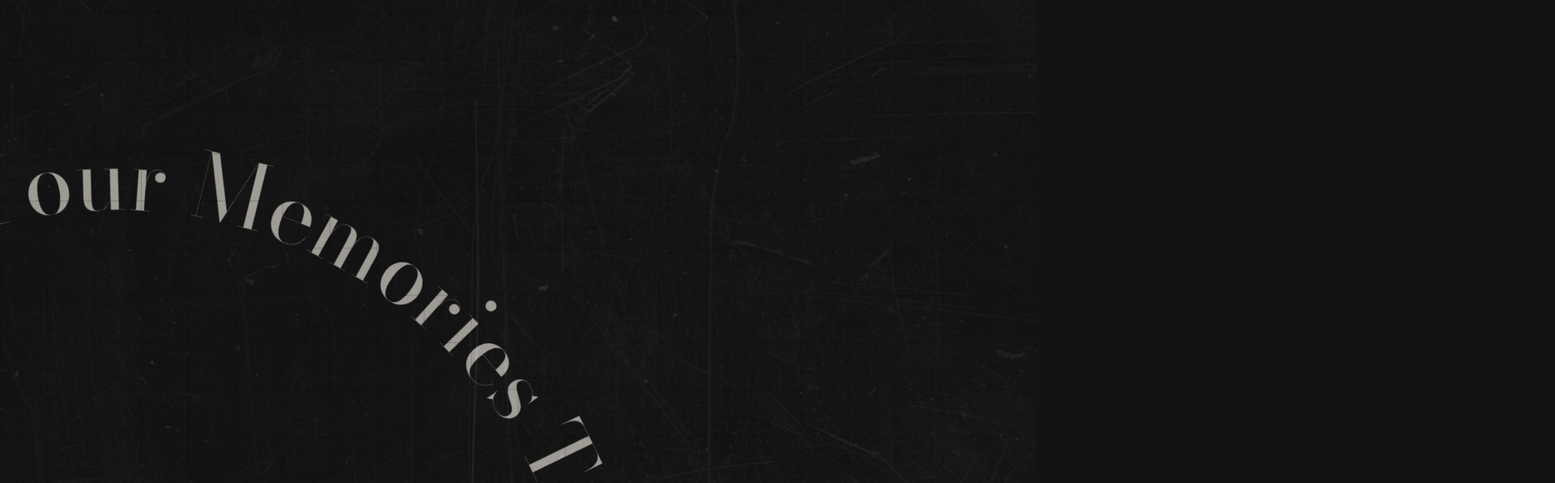
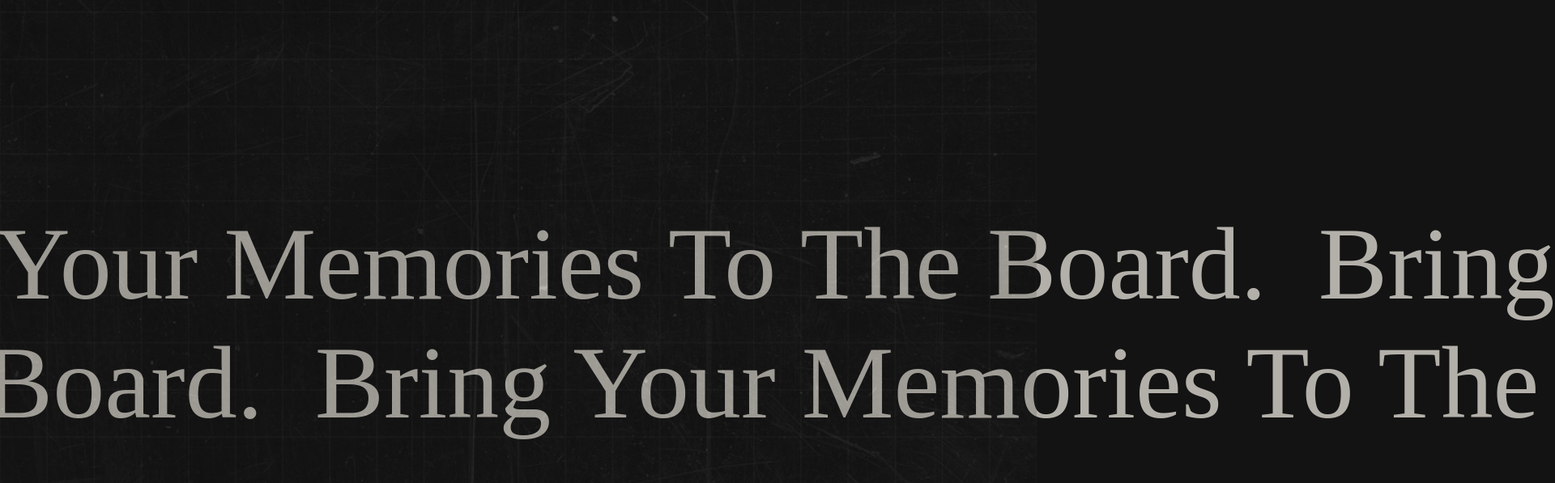
Before and after one commit to fnandesrafael/memoryboard, a React (Vite) app: page / in a window 1280 px wide. Shown: the top 597 px of the page at 81% size, 1920 px wide, since content can reach past the window. Built offline with nearby package versions, Linux system fonts and the light colour scheme.

Commit message:
refact: Marquee component

```diff
--- a/src/App.tsx
+++ b/src/App.tsx
@@ -1,6 +1,5 @@
 import React, { useState } from 'react';
 import { AnimatePresence } from 'framer-motion';
-import marquee from '@assets/svgs/marquee.svg';
 import usePolaroidStore from '@store/polaroidStore';
 import useLocalStorage from '@hooks/useLocalStorage';
 import useContextMenu from '@hooks/useContextMenu';
@@ -9,6 +8,7 @@ import Modal from '@components/Modal';
 import Dropzone from '@components/Dropzone';
 import Polaroid from '@components/Polaroid';
 import ContextMenu from '@components/ContextMenu';
+import Marquee from '@components/Marquee';
 
 import * as S from './global.styles';
 
@@ -53,21 +53,7 @@ function App() {
         </AnimatePresence>
       </S.Board>
 
-      <AnimatePresence>
-        {polaroids.length === 0 && (
-          <S.Marquee
-            src={marquee}
-            initial={{ opacity: 0 }}
-            animate={{ opacity: 1 }}
-            whileInView={{
-              rotate: -360,
-              transition: { duration: 60, repeate: Infinity, ease: 'linear' },
-            }}
-            exit={{ opacity: 0 }}
-            transition={{ duration: 2 }}
-          />
-        )}
-      </AnimatePresence>
+      <AnimatePresence>{polaroids.length === 0 && <Marquee />}</AnimatePresence>
     </S.AppWrapper>
   );
 }
--- /dev/null
+++ b/src/components/Marquee/Marquee.tsx
@@ -0,0 +1,38 @@
+import React from 'react';
+
+import * as S from './styles';
+
+const motionValues = {
+  initial: { opacity: 0 },
+  animate: {
+    opacity: 1,
+  },
+  exit: {
+    opacity: 0,
+  },
+  transition: { delay: 0.8, duration: 3, ease: 'easeInOut' },
+};
+
+export default function Marquee() {
+  return (
+    <S.Wrapper>
+      <S.Row>
+        <S.Slider {...motionValues}>
+          <S.Text>Bring Your Memories To The Board.</S.Text>
+        </S.Slider>
+        <S.Slider {...motionValues}>
+          <S.Text>Bring Your Memories To The Board.</S.Text>
+        </S.Slider>
+      </S.Row>
+
+      <S.Row>
+        <S.Slider $mirrorSlide {...motionValues}>
+          <S.Text>Bring Your Memories To The Board.</S.Text>
+        </S.Slider>
+        <S.Slider $mirrorSlide {...motionValues}>
+          <S.Text>Bring Your Memories To The Board.</S.Text>
+        </S.Slider>
+      </S.Row>
+    </S.Wrapper>
+  );
+}
--- /dev/null
+++ b/src/components/Marquee/index.ts
@@ -0,0 +1,3 @@
+import Marquee from './Marquee';
+
+export default Marquee;
--- /dev/null
+++ b/src/components/Marquee/styles.ts
@@ -0,0 +1,53 @@
+import styled from 'styled-components';
+import { motion } from 'framer-motion';
+
+type SliderProps = {
+  $mirrorSlide?: boolean;
+};
+
+export const Slider = styled(motion.div)<SliderProps>`
+  animation: ${({ $mirrorSlide }) =>
+    $mirrorSlide
+      ? '30s slideToRight infinite linear'
+      : '30s slideToLeft infinite linear'};
+
+  @keyframes slideToLeft {
+    from {
+      transform: translateX(0);
+    }
+    to {
+      transform: translateX(-100%);
+    }
+  }
+
+  @keyframes slideToRight {
+    from {
+      transform: translateX(-100%);
+    }
+    to {
+      transform: translateX(0);
+    }
+  }
+`;
+
+export const Row = styled.div`
+  display: flex;
+  flex-flow: row;
+`;
+
+export const Text = styled.h1`
+  font-size: 8rem;
+  font-weight: 100;
+  padding: 0 2rem;
+  user-select: none;
+`;
+
+export const Wrapper = styled.div`
+  display: flex;
+  flex-flow: column;
+  height: 100%;
+  justify-content: center;
+  position: absolute;
+  width: 100%;
+  white-space: nowrap;
+`;
--- a/src/global.styles.ts
+++ b/src/global.styles.ts
@@ -40,13 +40,6 @@ export const Candle = styled(motion.img)`
   z-index: calc(infinity);
 `;
 
-export const Marquee = styled(motion.img)`
-  height: 82rem;
-  left: -32rem;
-  position: absolute;
-  top: 22vh;
-`;
-
 export const Overall = createGlobalStyle`
   * {
     margin: 0;
```
Also changed, not shown: src/assets/svgs/marquee.svg (deleted), src/assets/textures/grid.png.
